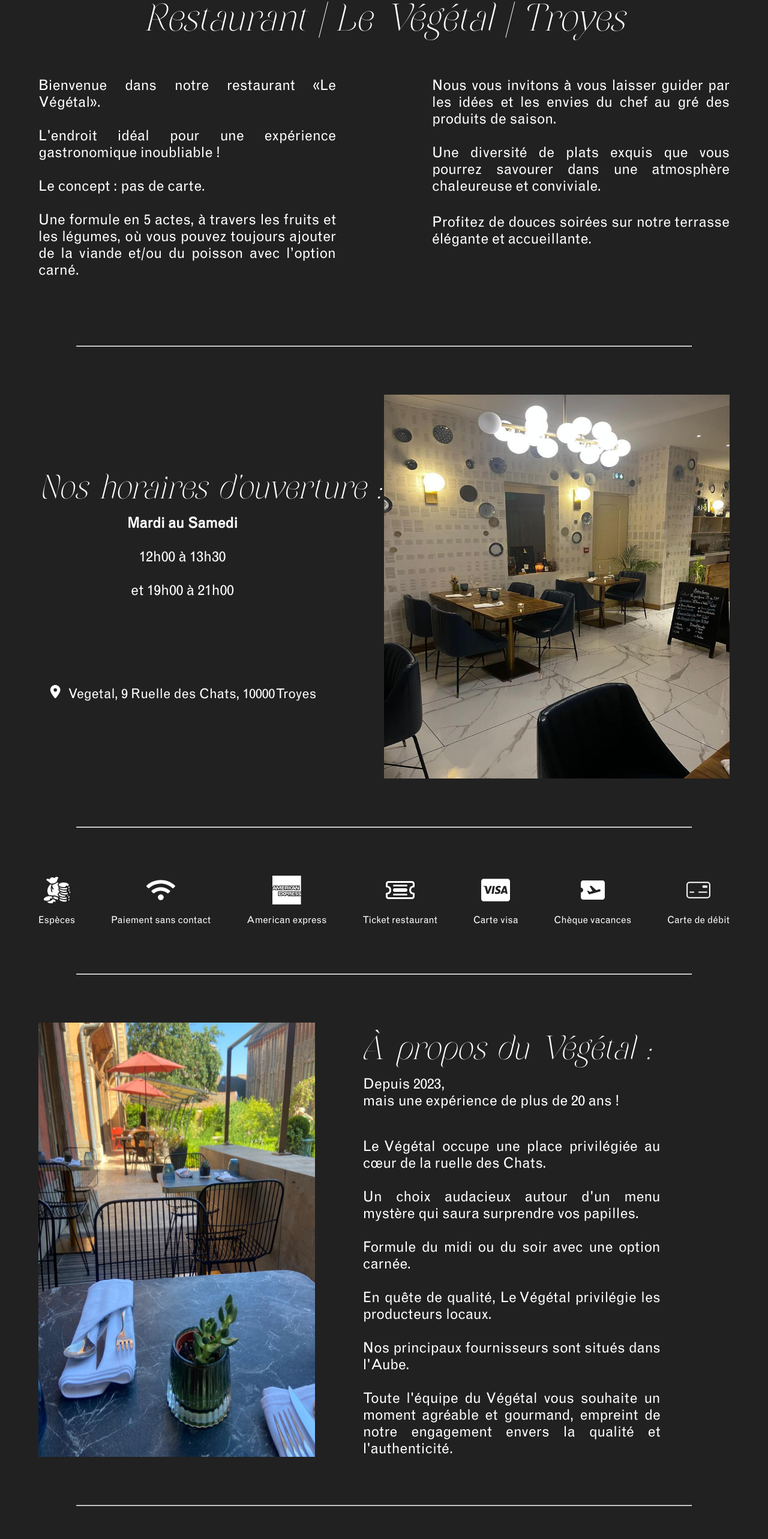
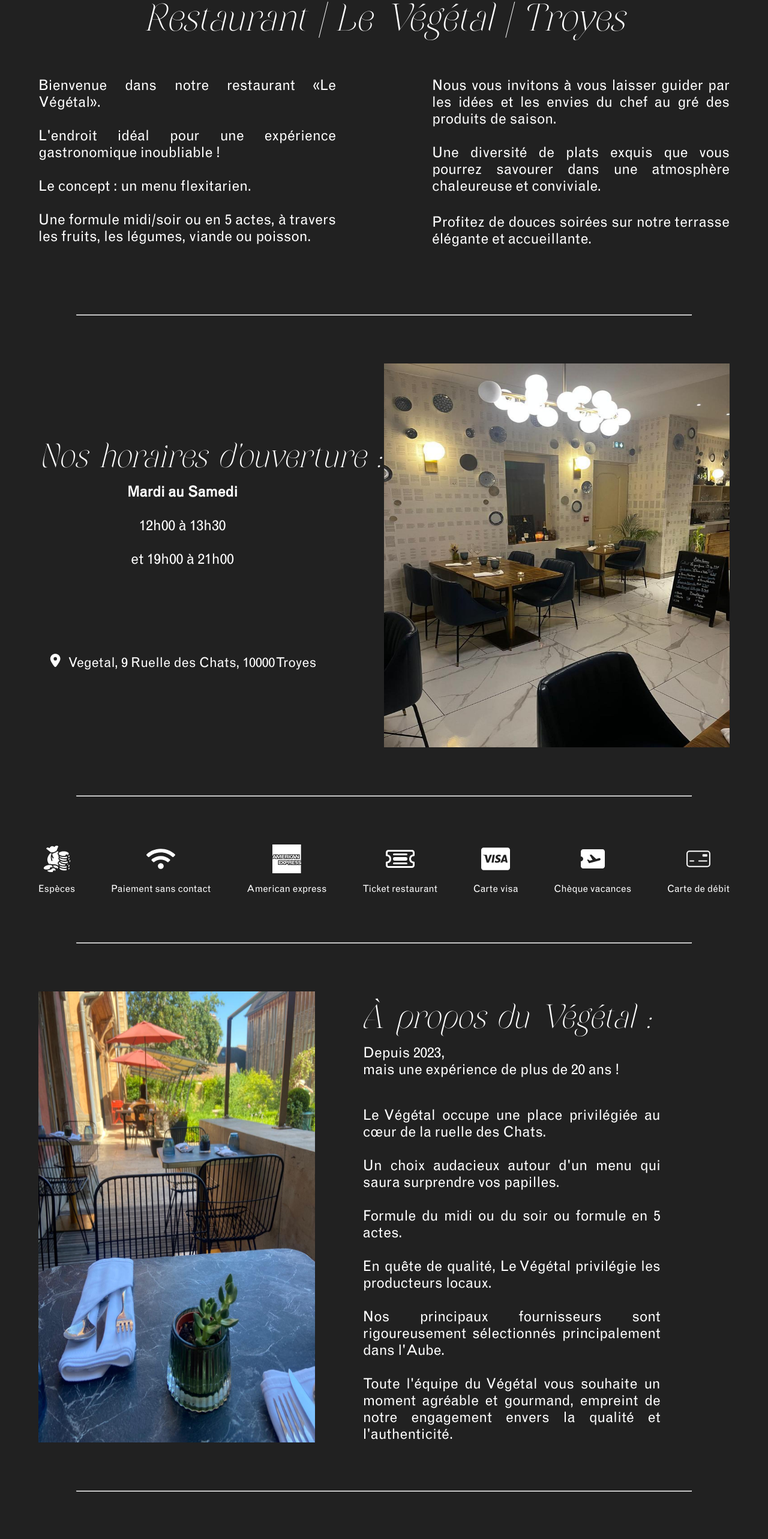
Before and after one commit to SarahOtmane/restaurant, a React (Create React App) app: page /accueil in a window 1280 px wide. Shown: the part 880-3446 px from the top of the page at 60% size. Built offline with nearby package versions, Linux system fonts and the light colour scheme.

Commit message:
modif css

```diff
--- a/src/App.css
+++ b/src/App.css
@@ -91,6 +91,7 @@ html, body{
 
 main{
     color: white;
+    overflow-x: hidden;
 }
 
 ul{
@@ -261,7 +262,6 @@ footer .droite, .menu .concept .droite{
 main .section1{
     min-height: 100vh;
     max-height: max-content;
-    overflow-x: hidden;
 }
 main .section1 img{
     width: 80%;
--- a/src/components/Accueil.js
+++ b/src/components/Accueil.js
@@ -46,9 +46,9 @@ function Accueil(){
                             <p>
                                 Bienvenue dans notre restaurant &#171;Le Végétal&#187;. <br></br> <br></br> L'endroit idéal pour une expérience gastronomique inoubliable !
                                 <br></br><br></br>
-                                Le concept : pas de carte.
+                                Le concept : un menu flexitarien.
                                 <br></br><br></br>
-                                Une formule en 5 actes, à travers les fruits et les légumes, où vous pouvez toujours ajouter de la viande et/ou du poisson avec l’option carné.
+                                Une formule midi/soir ou en 5 actes, à travers les fruits, les légumes, viande ou poisson.
                             </p>
                         </article>
                         <article className='droite'>
@@ -134,13 +134,13 @@ function Accueil(){
                             <p>
                                 Le Végétal occupe une place privilégiée au cœur de la ruelle des Chats.
                                 <br></br><br></br>
-                                Un choix audacieux autour d'un menu mystère qui saura surprendre vos papilles.
+                                Un choix audacieux autour d'un menu qui saura surprendre vos papilles.
                                 <br></br><br></br>
-                                Formule du midi ou du soir avec une option carnée.
+                                Formule du midi ou du soir ou formule en 5 actes.
                                 <br></br> <br></br>
                                 En quête de qualité, Le Végétal privilégie les producteurs locaux.
                                 <br></br><br></br>
-                                Nos principaux fournisseurs sont situés dans l'Aube.
+                                Nos principaux fournisseurs sont rigoureusement sélectionnés principalement dans l'Aube.
                                 <br></br> <br></br>
                                 Toute l'équipe du Végétal vous souhaite un moment agréable et gourmand, empreint de notre engagement envers la qualité et l'authenticité.
                             </p>
--- a/src/components/Menu.js
+++ b/src/components/Menu.js
@@ -32,7 +32,7 @@ function Menu(){
                         </article>
                         <article className='droite'>
                             <p>
-                                En l'absence d'une carte fixe, chaque repas devient une aventure délectable, une exploration des saveurs saisonnières qui éveilleront vos papilles.
+                                La base du flexitarien repose sur l'alimentation du 21ème siècle : manger équilibré et varié avec des produits de qualités issus de filières durables et responsables.
                                 Libérez-vous des choix préétablis et faites confiance à notre chef pour vous surprendre avec des créations culinaires uniques.
                             </p>
                         </article>
```
